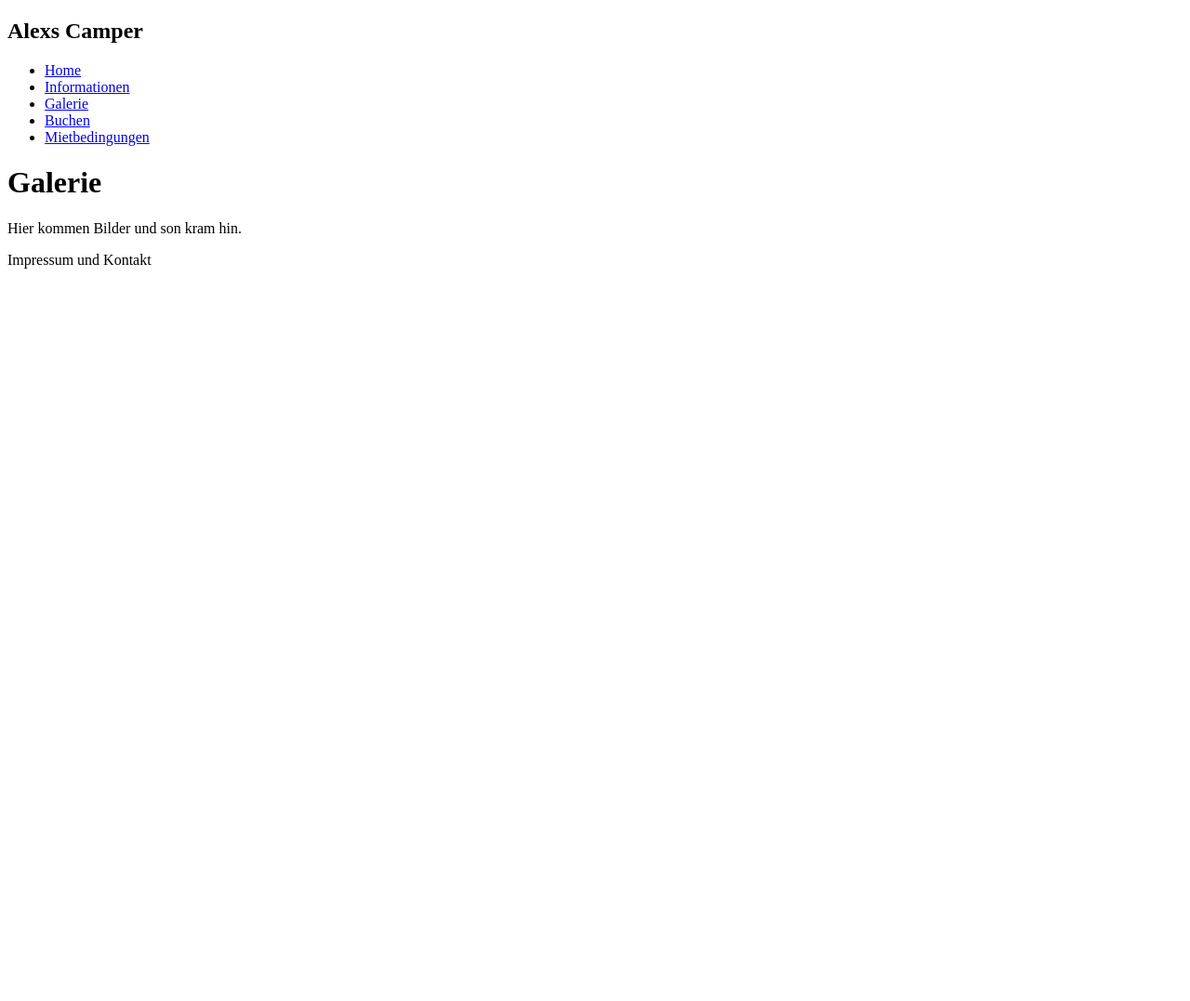
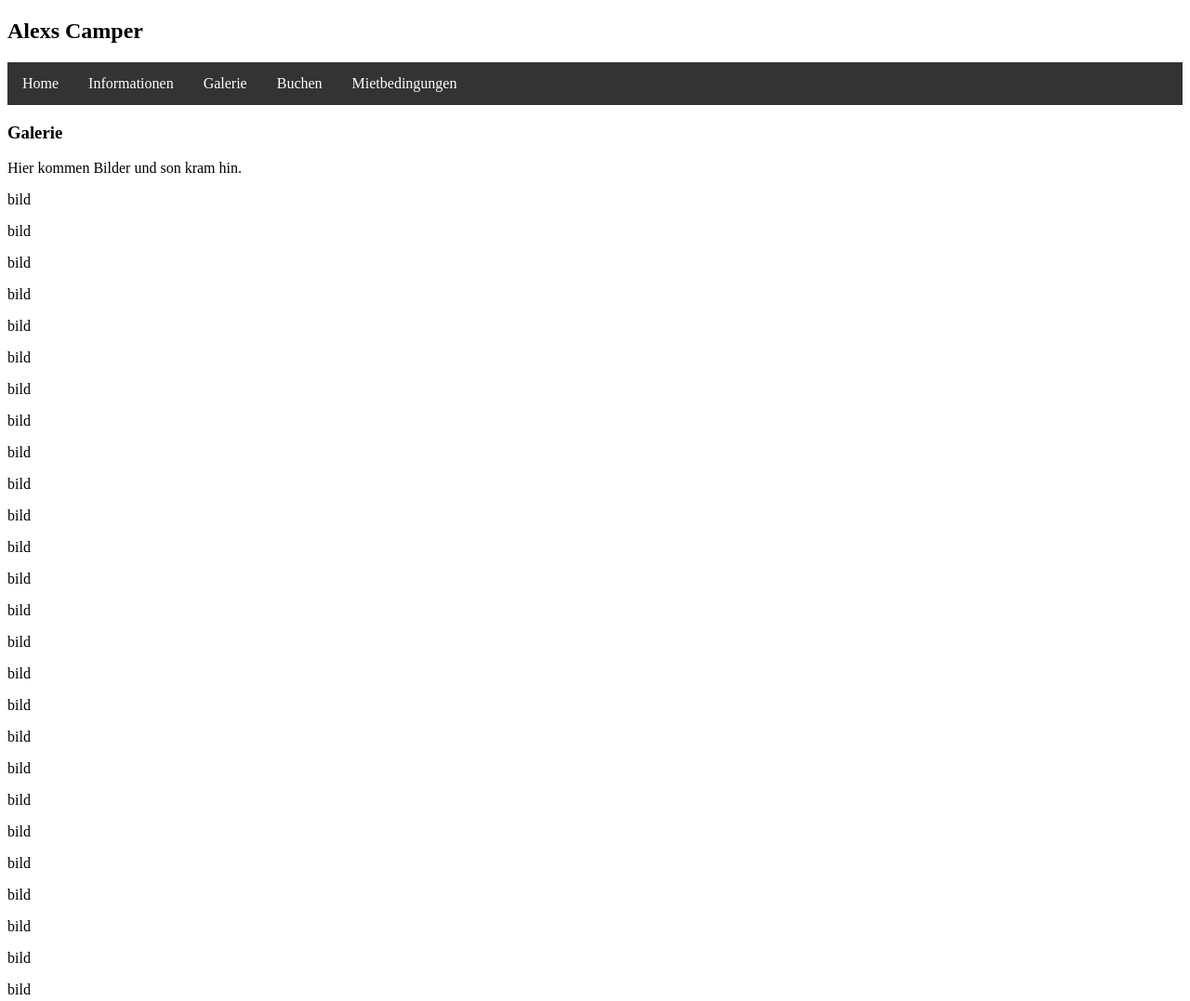
Before and after one commit to otti88/alexs-camper, a Gatsby site: page /galery in a window 1280 px wide. Shown: the top 1077 px of the page at 93% size. Before the commit the page ends 800 px from the top, so only its background shows below. Built offline with nearby package versions, Linux system fonts and the light colour scheme; Gatsby itself is replaced by a stand-in of ours.

Commit message:
Style menu

```diff
--- a/src/component/layout.js
+++ b/src/component/layout.js
@@ -1,21 +1,20 @@
 import * as React from 'react'
 import { Link } from 'gatsby'
+import { menubar, menuitem, menuitemlink } from './layout.module.css'
 
 const Layout = ({ pageTitle, children }) => {
   return (
     <main>
         <title>{pageTitle}</title>
         <h2>Alexs Camper</h2>
-        <nav>
-            <ul>
-                <li><Link to="/">Home</Link></li>
-                <li><Link to="/infos">Informationen</Link></li>
-                <li><Link to="/galery">Galerie</Link></li>
-                <li><Link to="/calendar">Buchen</Link></li>
-                <li><Link to="/terms">Mietbedingungen</Link></li>
-            </ul>
-        </nav>
-        <h1>{pageTitle}</h1>
+        <ul className={menubar} >
+            <li className={menuitem}><Link className={menuitemlink} to="/">Home</Link></li>
+            <li className={menuitem}><Link className={menuitemlink} to="/infos">Informationen</Link></li>
+            <li className={menuitem}><Link className={menuitemlink} to="/galery">Galerie</Link></li>
+            <li className={menuitem}><Link className={menuitemlink} to="/calendar">Buchen</Link></li>
+            <li className={menuitem}><Link className={menuitemlink} to="/terms">Mietbedingungen</Link></li>
+        </ul>
+        <h3>{pageTitle}</h3>
         {children}
         <p>Impressum und Kontakt</p>
     </main>
--- /dev/null
+++ b/src/component/layout.module.css
@@ -0,0 +1,22 @@
+.menubar {
+    list-style-type: none;
+    margin: 0;
+    padding: 0;
+    overflow: hidden;
+    background-color: #333;
+    position: -webkit-sticky; /* Safari */
+    position: sticky;
+    top: 0;
+}
+
+.menuitem {
+    float: left;
+}
+
+.menuitemlink {
+    display: block;
+    color: white;
+    text-align: center;
+    padding: 14px 16px;
+    text-decoration: none;
+}
--- a/src/pages/galery.js
+++ b/src/pages/galery.js
@@ -5,6 +5,32 @@ const GaleryPage = () => {
   return (
     <Layout pageTitle="Galerie">
         <p>Hier kommen Bilder und son kram hin.</p>
+        <p>bild</p>
+        <p>bild</p>
+        <p>bild</p>
+        <p>bild</p>
+        <p>bild</p>
+        <p>bild</p>
+        <p>bild</p>
+        <p>bild</p>
+        <p>bild</p>
+        <p>bild</p>
+        <p>bild</p>
+        <p>bild</p>
+        <p>bild</p>
+        <p>bild</p>
+        <p>bild</p>
+        <p>bild</p>
+        <p>bild</p>
+        <p>bild</p>
+        <p>bild</p>
+        <p>bild</p>
+        <p>bild</p>
+        <p>bild</p>
+        <p>bild</p>
+        <p>bild</p>
+        <p>bild</p>
+        <p>bild</p>
     </Layout>
   )
 }
```
